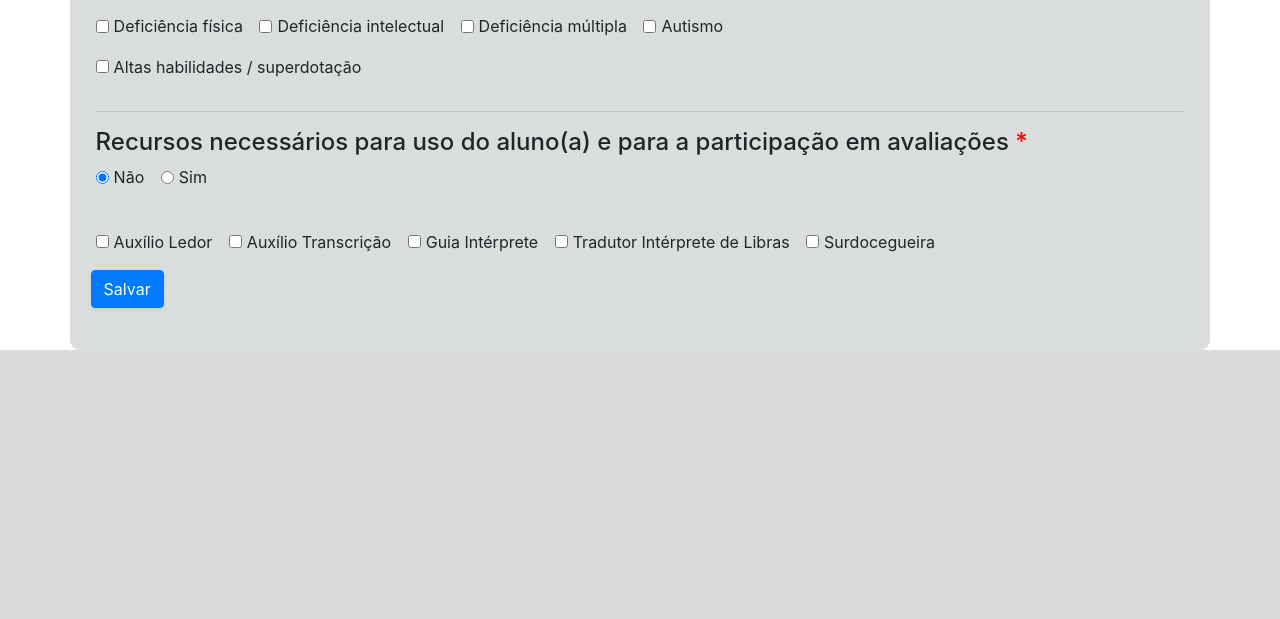
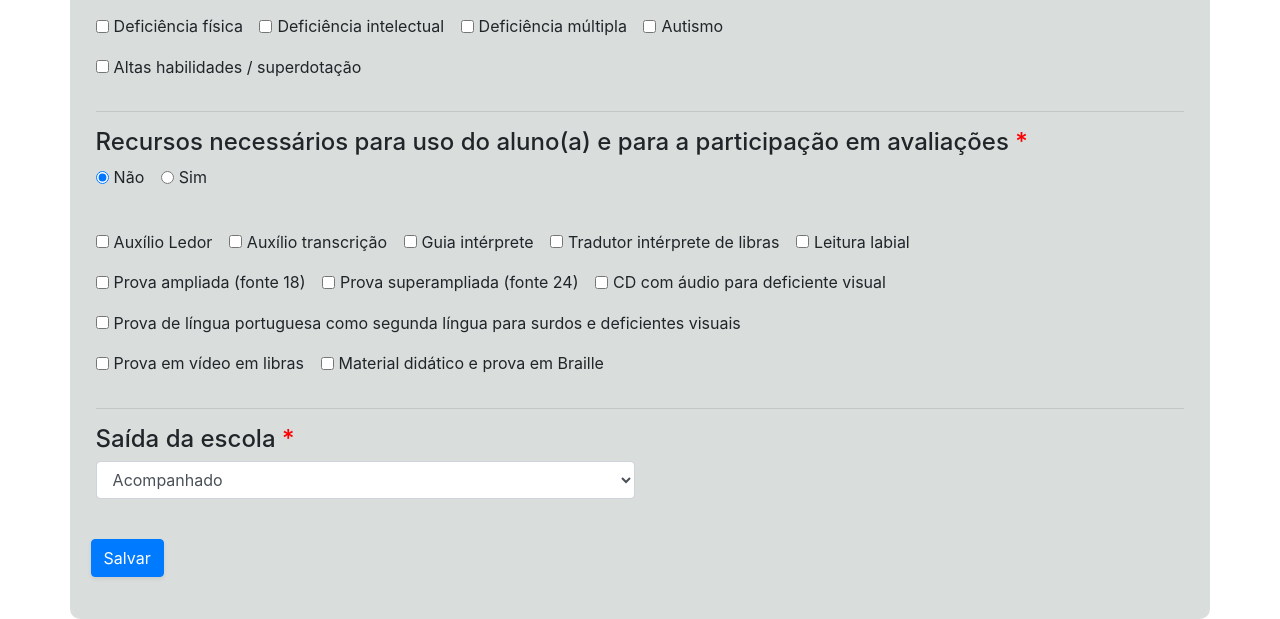
Before and after one commit to Antonio-Neves/Gestao-Escolar, a Django app: page /alunos/aluno-novo/ in a window 1280 px wide. Shown: the part 2329-2948 px from the top of the page. Before the commit the page ends 2679 px from the top, so only its background shows below. Run offline with Django 3.2, Linux system fonts and the light colour scheme; the visitor is signed in with stand-in values (Sample User, id 1); data that the repository does not hold is empty; some libraries are stand-ins or nearby versions.

Commit message:
Aluno model

```diff
--- a/alunos/templates/alunos/_aluno-form.html
+++ b/alunos/templates/alunos/_aluno-form.html
@@ -517,22 +517,72 @@
                 </div>
                 <div class="form-check form-check-inline">
                   <input class="form-check-input" type="checkbox" id="aluno_auxilio_transcricao" name="aluno_auxilio_transcricao" value="1" {% if request.POST.aluno_auxilio_transcricao == "1" %}checked="checked"{% endif %}>
-                  <label class="form-check-label" for="aluno_auxilio_transcricao">Auxílio Transcrição</label>
+                  <label class="form-check-label" for="aluno_auxilio_transcricao">Auxílio transcrição</label>
                 </div>
                 <div class="form-check form-check-inline">
                   <input class="form-check-input" type="checkbox" id="aluno_guia_interprete" name="aluno_guia_interprete" value="1" {% if request.POST.aluno_guia_interprete == "1" %}checked="checked"{% endif %}>
-                  <label class="form-check-label" for="aluno_guia_interprete">Guia Intérprete</label>
+                  <label class="form-check-label" for="aluno_guia_interprete">Guia intérprete</label>
                 </div>
                 <div class="form-check form-check-inline">
                   <input class="form-check-input" type="checkbox" id="aluno_tradutor_libras" name="aluno_tradutor_libras" value="1" {% if request.POST.aluno_tradutor_libras == "1" %}checked="checked"{% endif %}>
-                  <label class="form-check-label" for="aluno_tradutor_libras">Tradutor Intérprete de Libras</label>
+                  <label class="form-check-label" for="aluno_tradutor_libras">Tradutor intérprete de libras</label>
                 </div>
                 <div class="form-check form-check-inline">
-                  <input class="form-check-input" type="checkbox" id="aluno_surdocegueira" name="aluno_surdocegueira" value="1" {% if request.POST.aluno_surdocegueira == "1" %}checked="checked"{% endif %}>
-                  <label class="form-check-label" for="aluno_surdocegueira">Surdocegueira</label>
+                  <input class="form-check-input" type="checkbox" id="aluno_leitura_labial" name="aluno_leitura_labial" value="1" {% if request.POST.aluno_leitura_labial == "1" %}checked="checked"{% endif %}>
+                  <label class="form-check-label" for="aluno_leitura_labial">Leitura labial</label>
                 </div>
             </div>
         </div>
+        <div class="form-row">
+            <div class="form-group col">
+                <div class="form-check form-check-inline">
+                  <input class="form-check-input" type="checkbox" id="aluno_prova_ampliada18" name="aluno_prova_ampliada18" value="1" {% if request.POST.aluno_prova_ampliada18 == "1" %}checked="checked"{% endif %}>
+                  <label class="form-check-label" for="aluno_prova_ampliada18">Prova ampliada (fonte 18)</label>
+                </div>
+                <div class="form-check form-check-inline">
+                  <input class="form-check-input" type="checkbox" id="aluno_prova_superampliada24" name="aluno_prova_superampliada24" value="1" {% if request.POST.aluno_prova_superampliada24 == "1" %}checked="checked"{% endif %}>
+                  <label class="form-check-label" for="aluno_prova_superampliada24">Prova superampliada (fonte 24)</label>
+                </div>
+                <div class="form-check form-check-inline">
+                  <input class="form-check-input" type="checkbox" id="aluno_cd_audio" name="aluno_cd_audio" value="1" {% if request.POST.aluno_cd_audio == "1" %}checked="checked"{% endif %}>
+                  <label class="form-check-label" for="aluno_cd_audio">CD com áudio para deficiente visual</label>
+                </div>
+            </div>
+        </div>
+        <div class="form-row">
+            <div class="form-group col">
+                <div class="form-check form-check-inline">
+                  <input class="form-check-input" type="checkbox" id="aluno_prova_portuguesa" name="aluno_prova_portuguesa" value="1" {% if request.POST.aluno_prova_portuguesa == "1" %}checked="checked"{% endif %}>
+                  <label class="form-check-label" for="aluno_prova_portuguesa">Prova de língua portuguesa como segunda língua para surdos e deficientes visuais</label>
+                </div>
+            </div>
+        </div>
+        <div class="form-row">
+            <div class="form-group col">
+                <div class="form-check form-check-inline">
+                  <input class="form-check-input" type="checkbox" id="aluno_prova_video" name="aluno_prova_video" value="1" {% if request.POST.aluno_prova_video == "1" %}checked="checked"{% endif %}>
+                  <label class="form-check-label" for="aluno_prova_video">Prova em vídeo em libras</label>
+                </div>
+                <div class="form-check form-check-inline">
+                  <input class="form-check-input" type="checkbox" id="aluno_prova_braille" name="aluno_prova_braille" value="1" {% if request.POST.aluno_prova_braille == "1" %}checked="checked"{% endif %}>
+                  <label class="form-check-label" for="aluno_prova_braille">Material didático e prova em Braille</label>
+                </div>
+            </div>
+        </div>
+        <!-- Saida de escola -->
+        <hr>
+        <div class="form-row">
+            <div class="form-group col-md-6">
+                <div class="form-check-label"><h4>Saída da escola <span style="color: red;">*</span></h4></div>
+{#                <label for="aluno_saida_escola"><h4>Saída da escola <span style="color: red;">*</span></h4></label>#}
+                <select class="form-control" id="aluno_saida_escola" name="aluno_saida_escola">
+                    {% for saida_escola in form.aluno_saida_escola %}
+                        {{ saida_escola }}
+                    {% endfor %}
+                </select>
+            </div>
+        </div>
+        <br>
 
 
 
--- a/base/templates/base/_base_index.html
+++ b/base/templates/base/_base_index.html
@@ -16,6 +16,19 @@
 
     {% block body_content %}{% endblock %}
 
+    <!-- Scripts -->
+    <!-- Jquery -->
+    <script src="https://code.jquery.com/jquery-3.5.1.min.js" integrity="sha256-9/aliU8dGd2tb6OSsuzixeV4y/faTqgFtohetphbbj0=" crossorigin="anonymous"></script>
+    <!-- Ajax -->
+    <script src="https://cdnjs.cloudflare.com/ajax/libs/popper.js/1.14.3/umd/popper.min.js" integrity="sha384-ZMP7rVo3mIykV+2+9J3UJ46jBk0WLaUAdn689aCwoqbBJiSnjAK/l8WvCWPIPm49" crossorigin="anonymous"></script>
+    <!-- Bootstrap -->
+    <script src="https://stackpath.bootstrapcdn.com/bootstrap/4.1.3/js/bootstrap.min.js" integrity="sha384-ChfqqxuZUCnJSK3+MXmPNIyE6ZbWh2IMqE241rYiqJxyMiZ6OW/JmZQ5stwEULTy" crossorigin="anonymous"></script>
+    <!-- Font Awesome -->
+    <script src="https://kit.fontawesome.com/c7be99f86f.js" crossorigin="anonymous"></script>
+    <!-- Select2 -->
+    <!-- <script src="https://cdn.jsdelivr.net/npm/select2@4.1.0-beta.1/dist/js/select2.min.js"></script> -->
+    <!-- Mask Plugin -->
+    <script src="https://cdn.jsdelivr.net/npm/jquery-mask-plugin@1.14.16/dist/jquery.mask.min.js"></script>
     <script src="{% static 'base/js/scripts.js' %}"></script>
 </body>
 </html>
--- a/base/templates/base/_head.html
+++ b/base/templates/base/_head.html
@@ -12,17 +12,3 @@
 
 <!-- Google fonts -->
 <link href="https://fonts.googleapis.com/css2?family=Roboto:wght@300;400;700&display=swap" rel="stylesheet">
-
-<!-- Scripts -->
-<!-- Jquery -->
-<script src="https://code.jquery.com/jquery-3.5.1.min.js" integrity="sha256-9/aliU8dGd2tb6OSsuzixeV4y/faTqgFtohetphbbj0=" crossorigin="anonymous"></script>
-<!-- Ajax -->
-<script src="https://cdnjs.cloudflare.com/ajax/libs/popper.js/1.14.3/umd/popper.min.js" integrity="sha384-ZMP7rVo3mIykV+2+9J3UJ46jBk0WLaUAdn689aCwoqbBJiSnjAK/l8WvCWPIPm49" crossorigin="anonymous"></script>
-<!-- Bootstrap -->
-<script src="https://stackpath.bootstrapcdn.com/bootstrap/4.1.3/js/bootstrap.min.js" integrity="sha384-ChfqqxuZUCnJSK3+MXmPNIyE6ZbWh2IMqE241rYiqJxyMiZ6OW/JmZQ5stwEULTy" crossorigin="anonymous"></script>
-<!-- Font Awesome -->
-<script src="https://kit.fontawesome.com/c7be99f86f.js" crossorigin="anonymous"></script>
-<!-- Select2 -->
-<!-- <script src="https://cdn.jsdelivr.net/npm/select2@4.1.0-beta.1/dist/js/select2.min.js"></script> -->
-<!-- Mask Plugin -->
-<script src="https://cdn.jsdelivr.net/npm/jquery-mask-plugin@1.14.16/dist/jquery.mask.min.js"></script>
```
Also changed, not shown: alunos/models.py (+81 -68 lines), alunos/migrations/0001_initial.py.
